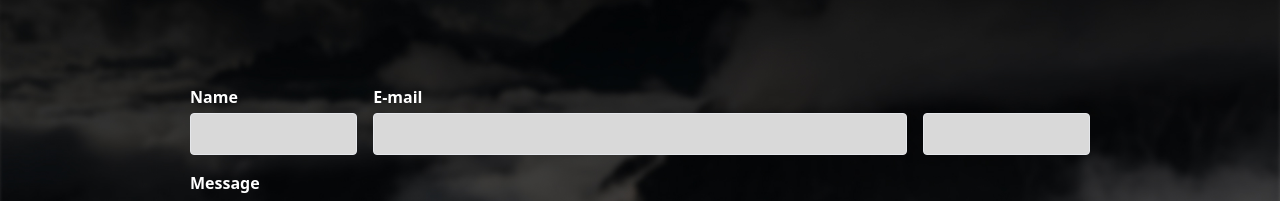
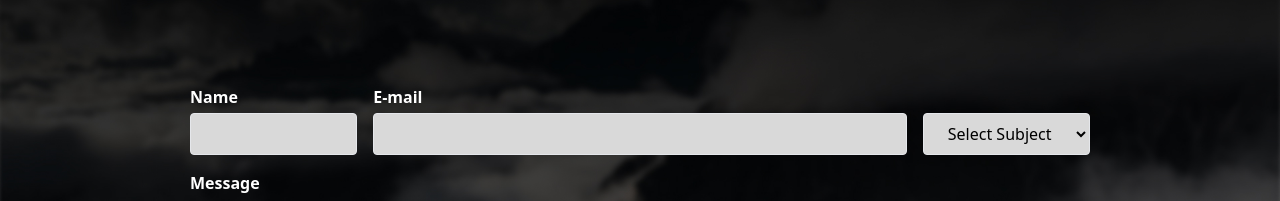
Before and after one commit to ameerhamza6273/nuxt-wordpress, a Nuxt app: page / in a window 1280 px wide. Shown: the part 5694-5895 px from the top of the page. Built offline with nearby package versions, Linux system fonts and the light colour scheme; no server answers.

Commit message:
setting contact us

```diff
--- a/components/ContactUs.vue
+++ b/components/ContactUs.vue
@@ -22,10 +22,14 @@
                 </div>
                 <div class="md:col-span-3">
                   <label class="text-white text-md font-bold">E-mail</label>
-                  <input type="text" class="w-full px-5 py-2 border bg-[#D9D9D9]  rounded mt-1" required />
+                  <input type="email" class="w-full px-5 py-2 border bg-[#D9D9D9]  rounded mt-1" required />
                 </div>
                 <div class="mt-4 md:mt-7">
-                  <input type="email" class="w-full px-5 py-2 border bg-[#D9D9D9]  rounded " required />
+                  <select class="w-full px-5 py-2 border bg-[#D9D9D9]  rounded " required>
+                    <option value="Select Subject"> Select Subject</option>
+                    <option value="Select Subject"> A </option>
+                    <option value="Select Subject"> B </option>
+                  </select>
                 </div>
 
               </div>
```
